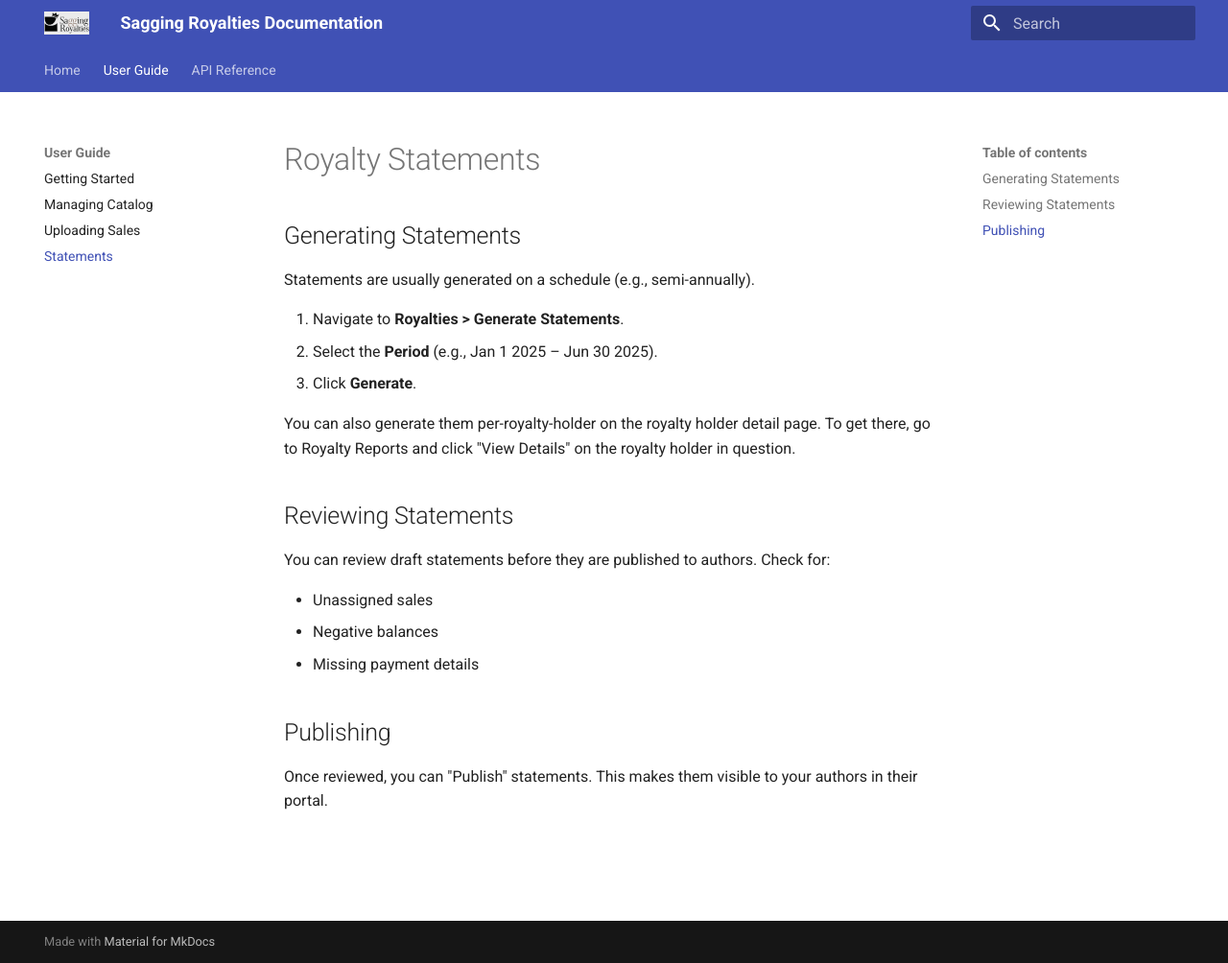
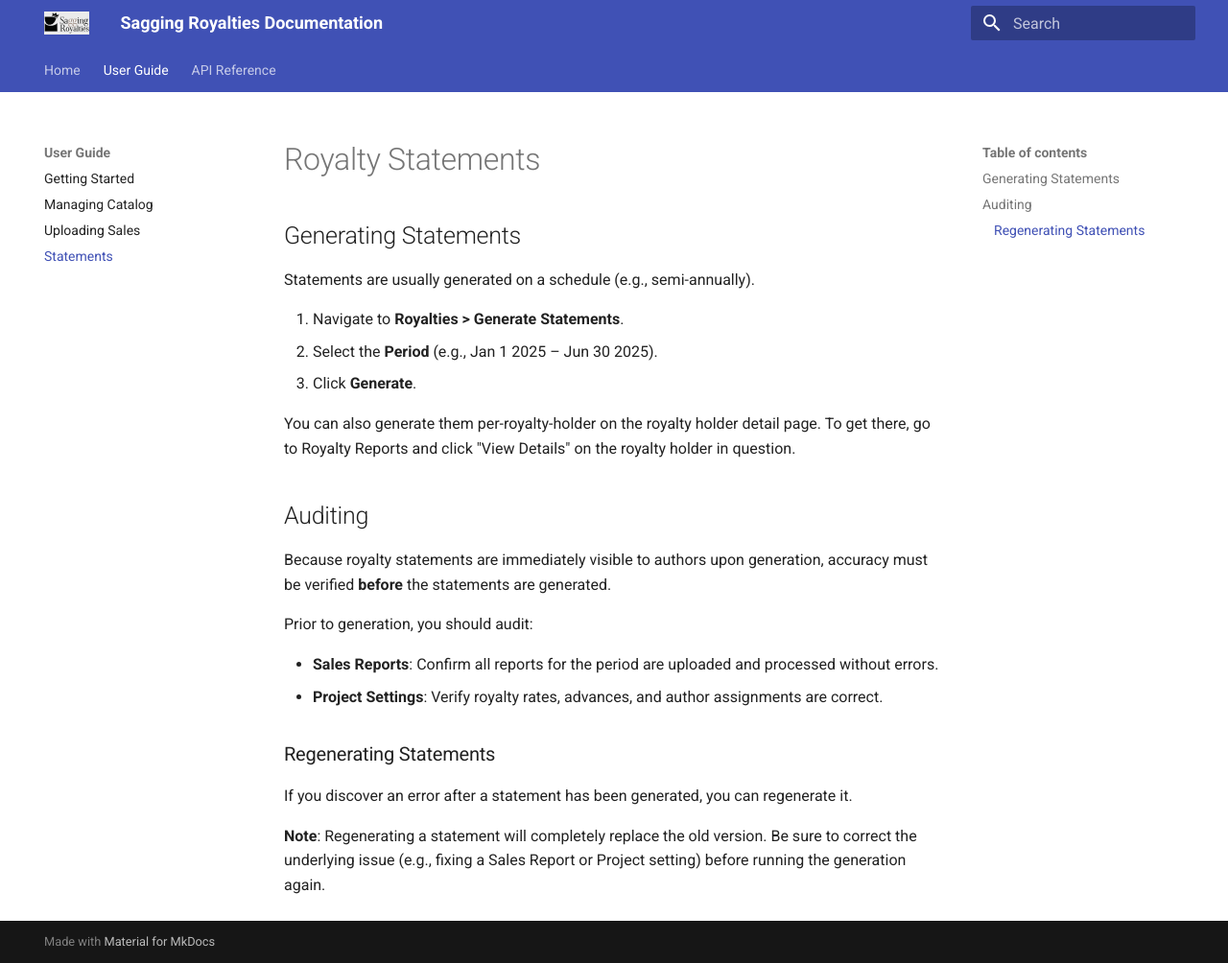
Before and after one commit to saggingmeniscus/saggingroyals-docs, an MkDocs documentation site: the page built from docs/statements.md, in a window 1280 px wide and 1004 px high. Shown: the whole window at 96% size. Built offline with MkDocs 1.6.1 and Material for MkDocs 9.7.7, drawn with Linux system fonts in a browser that asks for light colours.

Commit message:
revised account of how statements work

```diff
--- a/docs/statements.md
+++ b/docs/statements.md
@@ -10,14 +10,17 @@ Statements are usually generated on a schedule (e.g., semi-annually).
 
 You can also generate them per-royalty-holder on the royalty holder detail page. To get there, go to Royalty Reports and click "View Details" on the royalty holder in question.
 
-## Reviewing Statements
+## Auditing
 
-You can review draft statements before they are published to authors. Check for:
+Because royalty statements are immediately visible to authors upon generation, accuracy must be verified **before** the statements are generated.
 
-*   Unassigned sales
-*   Negative balances
-*   Missing payment details
+Prior to generation, you should audit:
 
-## Publishing
+*   **Sales Reports**: Confirm all reports for the period are uploaded and processed without errors.
+*   **Project Settings**: Verify royalty rates, advances, and author assignments are correct.
 
-Once reviewed, you can "Publish" statements. This makes them visible to your authors in their portal.
+### Regenerating Statements
+
+If you discover an error after a statement has been generated, you can regenerate it.
+
+**Note**: Regenerating a statement will completely replace the old version. Be sure to correct the underlying issue (e.g., fixing a Sales Report or Project setting) before running the generation again.
```
